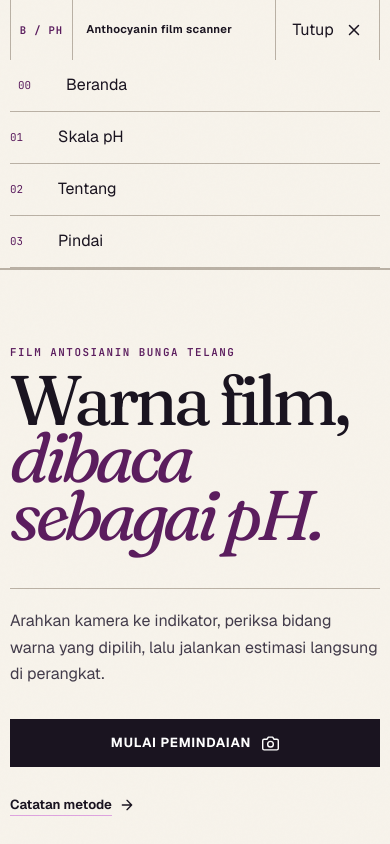
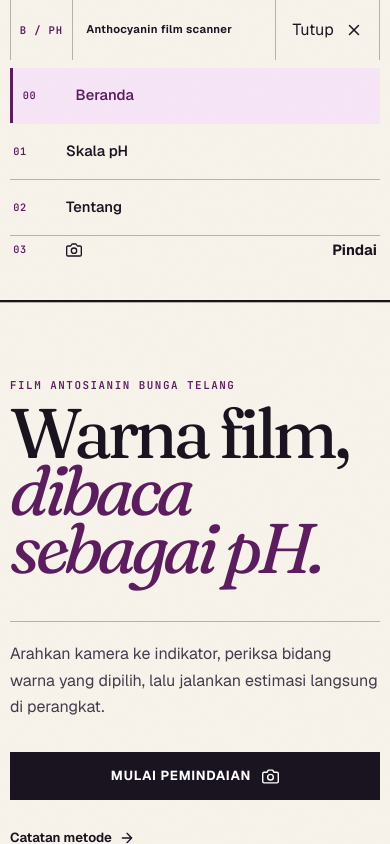
Before and after one commit to Salmanzahi/chroma-ph, a Next.js app: page / in a window 390 px wide. Both pictures are taken after a click on the button "Menu". Shown: the top 844 px of the page. Built offline with nearby package versions, Linux system fonts and the light colour scheme.

Commit message:
Polish mobile hamburger menu: animation, hover states, active accent, arrow indicators

```diff
--- a/src/app/globals.css
+++ b/src/app/globals.css
@@ -113,15 +113,22 @@ img, video { display: block; max-width: 100%; outline: 1px solid oklch(0 0 0 / .
 .nav-scan { background: var(--ink); color: var(--color-surface-white); transition-property: background-color, color; transition-duration: 180ms; }
 .nav-scan:hover { background: var(--aubergine); }
 .nav-scan:active { scale: .96; }
-.menu-toggle { display: none; border: 0; border-inline: var(--hairline); background: transparent; padding: 0 1rem; color: var(--ink); }
+.menu-toggle { display: none; border: 0; border-inline: var(--hairline); background: transparent; padding: 0 1rem; color: var(--ink); cursor: pointer; }
+.menu-toggle:hover { color: var(--aubergine); }
 .menu-toggle__icons { position: relative; width: 18px; height: 18px; }
 .menu-toggle__icons svg { position: absolute; inset: 0; opacity: 0; filter: blur(4px); scale: .25; transition-property: opacity, filter, scale; transition-duration: 300ms; transition-timing-function: cubic-bezier(.2,0,0,1); }
 .menu-toggle__icons svg.is-visible { opacity: 1; filter: blur(0); scale: 1; }
-.mobile-navigation { border-bottom: var(--hairline); background: var(--paper); }
-.mobile-navigation .page-shell { display: grid; }
-.mobile-nav-link { display: grid; min-height: 52px; grid-template-columns: 3rem 1fr; align-items: center; border-bottom: var(--hairline); color: var(--ink); text-decoration: none; }
-.mobile-nav-link span { color: var(--aubergine); font-family: var(--mono); font-size: .68rem; }
-.mobile-nav-link.is-active { padding-inline-start: .5rem; }
+.mobile-navigation { border-bottom: 2px solid var(--ink); background: var(--paper); animation: mobile-nav-in 280ms cubic-bezier(.16,1,.3,1); }
+@keyframes mobile-nav-in { from { opacity: 0; translate: 0 -12px; } to { opacity: 1; translate: 0; } }
+.mobile-navigation .page-shell { display: grid; padding-block: 0.5rem; }
+.mobile-nav-link { position: relative; display: grid; min-height: 56px; grid-template-columns: 2.8rem 1fr auto; align-items: center; gap: 0.5rem; padding-inline: 0.2rem; border-bottom: var(--hairline); color: var(--ink); font-family: var(--body); font-size: 0.92rem; font-weight: 550; text-decoration: none; transition: padding-inline-start 200ms ease, color 200ms ease; }
+.mobile-nav-link:last-child { border-bottom: none; }
+.mobile-nav-link:hover { color: var(--aubergine); padding-inline-start: 0.6rem; }
+.mobile-nav-link span { color: var(--aubergine); font-family: var(--mono); font-size: 0.64rem; font-weight: 600; letter-spacing: 0.06em; }
+.mobile-nav-link.is-active { padding-inline-start: 0.8rem; color: var(--aubergine); background: var(--color-accent-50); border-bottom-color: transparent; }
+.mobile-nav-link.is-active::before { content: ""; position: absolute; left: 0; top: 0; bottom: 0; width: 3px; background: var(--aubergine); }
+.mobile-nav-link .mobile-nav-arrow { opacity: 0; transform: translateX(-6px); transition: opacity 200ms ease, transform 200ms ease; color: var(--aubergine); }
+.mobile-nav-link:hover .mobile-nav-arrow { opacity: 1; transform: translateX(0); }
 
 /* Home */
 .folio-hero { min-height: calc(100svh - 69px); padding-block: 1.2rem 4rem; }
@@ -371,7 +378,7 @@ img, video { display: block; max-width: 100%; outline: 1px solid oklch(0 0 0 / .
   .hero-actions .button-primary { width: 100%; }
   .specimen-field__plane { min-height: 18rem; }
   .boundary-strip__grid, .indexed-section__head, .reference-readout, .scanner-heading, .result-detail, .about-story, .identity-register { grid-template-columns: 1fr; gap: 1rem; }
-  .boundary-strip::after { display: none; }
+  .boundary-strip::after { top: auto; right: 0.5rem; bottom: 0.3rem; transform: none; font-size: 0.58rem; opacity: 0.25; letter-spacing: 0.12em; }
   .feedback-state { grid-template-columns: auto 1fr; }
   .feedback-state__index { grid-column: 1 / -1; }
   .feedback-state > :last-child { grid-column: 2; justify-self: start; }
--- a/src/components/layout/Header.tsx
+++ b/src/components/layout/Header.tsx
@@ -3,7 +3,7 @@
 import { useCallback, useEffect, useState } from "react";
 import Link from "next/link";
 import { usePathname } from "next/navigation";
-import { CameraIcon, CloseIcon, MenuIcon } from "@/src/components/icons";
+import { ArrowRightIcon, CameraIcon, CloseIcon, MenuIcon } from "@/src/components/icons";
 import { cn } from "@/src/lib/cn";
 import { ROUTES } from "@/src/lib/constants";
 import { SHARED } from "@/src/data/placeholder-content";
@@ -44,7 +44,16 @@ export function Header() {
       </div>
       {open && <nav id="mobile-navigation" className="mobile-navigation" aria-label="Navigasi mobile">
         <div className="page-shell">
-          {[...links, { href: ROUTES.scan, label: SHARED.navScan, index: "03" }].map((link) => <Link key={link.href} href={link.href} onClick={close} className={cn("mobile-nav-link", pathname === link.href && "is-active")}><span>{link.index}</span>{link.label}</Link>)}
+          {links.map((link) => (
+            <Link key={link.href} href={link.href} onClick={close} className={cn("mobile-nav-link", pathname === link.href && "is-active")}>
+              <span>{link.index}</span>{link.label}
+              <ArrowRightIcon size={15} className="mobile-nav-arrow" />
+            </Link>
+          ))}
+          <Link href={ROUTES.scan} onClick={close} className={cn("mobile-nav-link", pathname === ROUTES.scan && "is-active")} style={{ fontWeight: 700 }}>
+            <span>03</span><CameraIcon size={16} /> {SHARED.navScan}
+            <ArrowRightIcon size={15} className="mobile-nav-arrow" />
+          </Link>
         </div>
       </nav>}
     </header>
```
